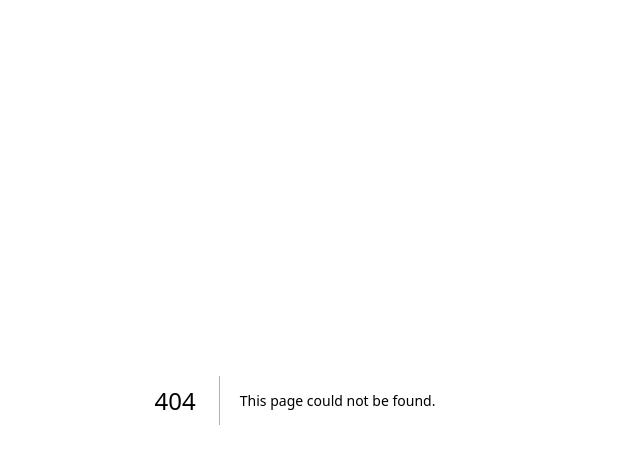
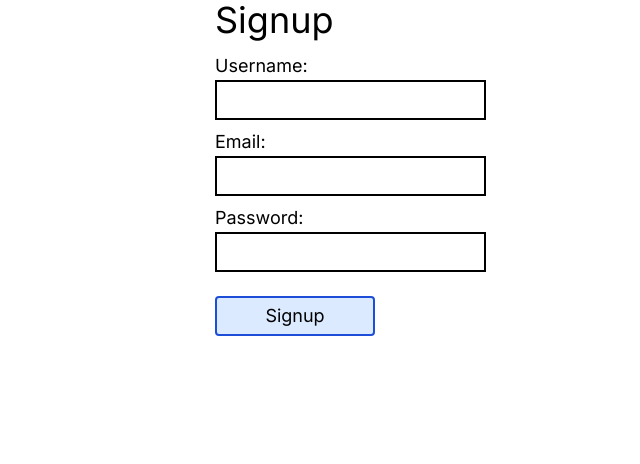
Before and after one commit to Yuhannakapali/fuzzy-pancake-fe, a Next.js app: page /signup in a window 1280 px wide. Before the commit this address had no page. Shown: the top 464 px of the page, without its empty margins (345-985 px from the left). Built offline with nearby package versions, Linux system fonts and the light colour scheme.

Commit message:
added signup route

```diff
--- a/app/page.tsx
+++ b/app/page.tsx
@@ -4,9 +4,26 @@ export default function Home() {
   return (
     <>
       <h1>This is the start</h1>
-      <Link href="/login">
-      <button className="border-2 border-blue-700 rounded bg-blue-200">Login</button>
-      </Link>
+      <div className="flex gap-4">
+        <Link href="/login">
+          <button className="border-2 border-blue-700 rounded bg-blue-200 px-2">
+            Login
+          </button>
+        </Link>
+        <Link href="/signup">
+          <button className="border-2 border-blue-700 rounded bg-blue-200 px-2">
+            Signup
+          </button>
+        </Link>
+      </div>
+      <div>
+        <h1>Visit protected page</h1>
+        <Link href="/protected">
+        <button className="border-2 border-red-700 rounded bg-red-200 px-2">
+          Protected
+        </button>
+        </Link>
+      </div>
     </>
   );
 }
--- a/app/protected/page.tsx
+++ b/app/protected/page.tsx
@@ -2,7 +2,7 @@
 
 import React from "react";
 
-const page = () => {
+const Protected = () => {
   if (typeof window !== "undefined") {
     const user = localStorage.getItem("user");
     if (!user) {
@@ -33,4 +33,4 @@ const page = () => {
   );
 };
 
-export default page;
+export default Protected;
--- /dev/null
+++ b/app/signup/page.tsx
@@ -0,0 +1,84 @@
+"use client";
+import axios from "axios";
+import React, { FormEvent, useState } from "react";
+
+const Signup = () => {
+  const [name, setName] = useState("");
+  const [email, setEmail] = useState("");
+  const [password, setPassword] = useState("");
+  const [error, setError] = useState("");
+
+  const signUp = async (e: FormEvent) => {
+    e.preventDefault();
+    if (!name || !email || !password) {
+      setError("please fill all the credentials");
+      return;
+    }
+    setError("");
+    const res = await axios.post("http://localhost:8000/api/signup", {
+      username: name,
+      email,
+      password,
+      headers: {
+        "Content-Type": "application/json",
+      },
+    });
+    if (res.data.newUser.error) {
+      setError(res.data.newUser.error);
+      return;
+    }
+    console.log(res.data);
+    if (res.data.newUser) {
+      window.location.href = "/login";
+    }
+  };
+
+  return (
+    <>
+      <div className="mx-auto w-40 text-lg">
+        <h1 className="text-4xl mb-3"> Signup</h1>
+        <form className="flex flex-col gap-2" onSubmit={signUp}>
+          <label htmlFor="name">
+            Username:
+            <input
+              type="text"
+              id="name"
+              name="name"
+              className="border-2 border-black p-1"
+              onChange={(e) => setName(e.target.value)}
+            />
+          </label>
+          <label htmlFor="email">
+            Email:
+            <input
+              type="text"
+              id="email"
+              name="email"
+              className="border-2 border-black p-1"
+              onChange={(e) => setEmail(e.target.value)}
+            />
+          </label>
+          <label htmlFor="password">
+            Password:
+            <input
+              type="password"
+              id="password"
+              name="password"
+              className="border-2 border-black p-1"
+              onChange={(e) => setPassword(e.target.value)}
+            />
+          </label>
+          <button
+            type="submit"
+            className="border-2 border-blue-700 rounded w-full p-1 mt-4 bg-blue-100"
+          >
+            Signup
+          </button>
+          <p className="text-red-600 ">{error}</p>
+        </form>
+      </div>
+    </>
+  );
+};
+
+export default Signup;
```
